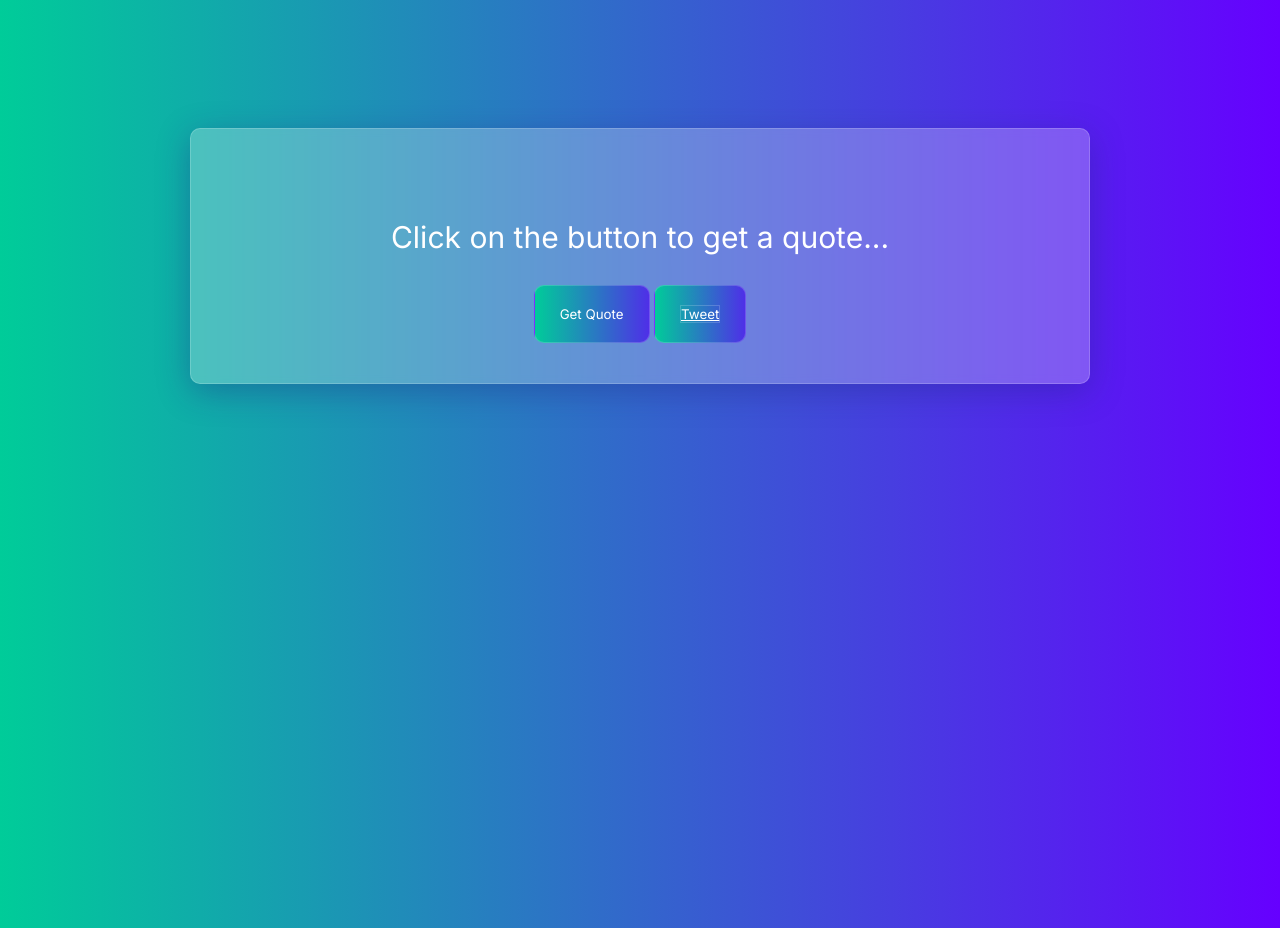
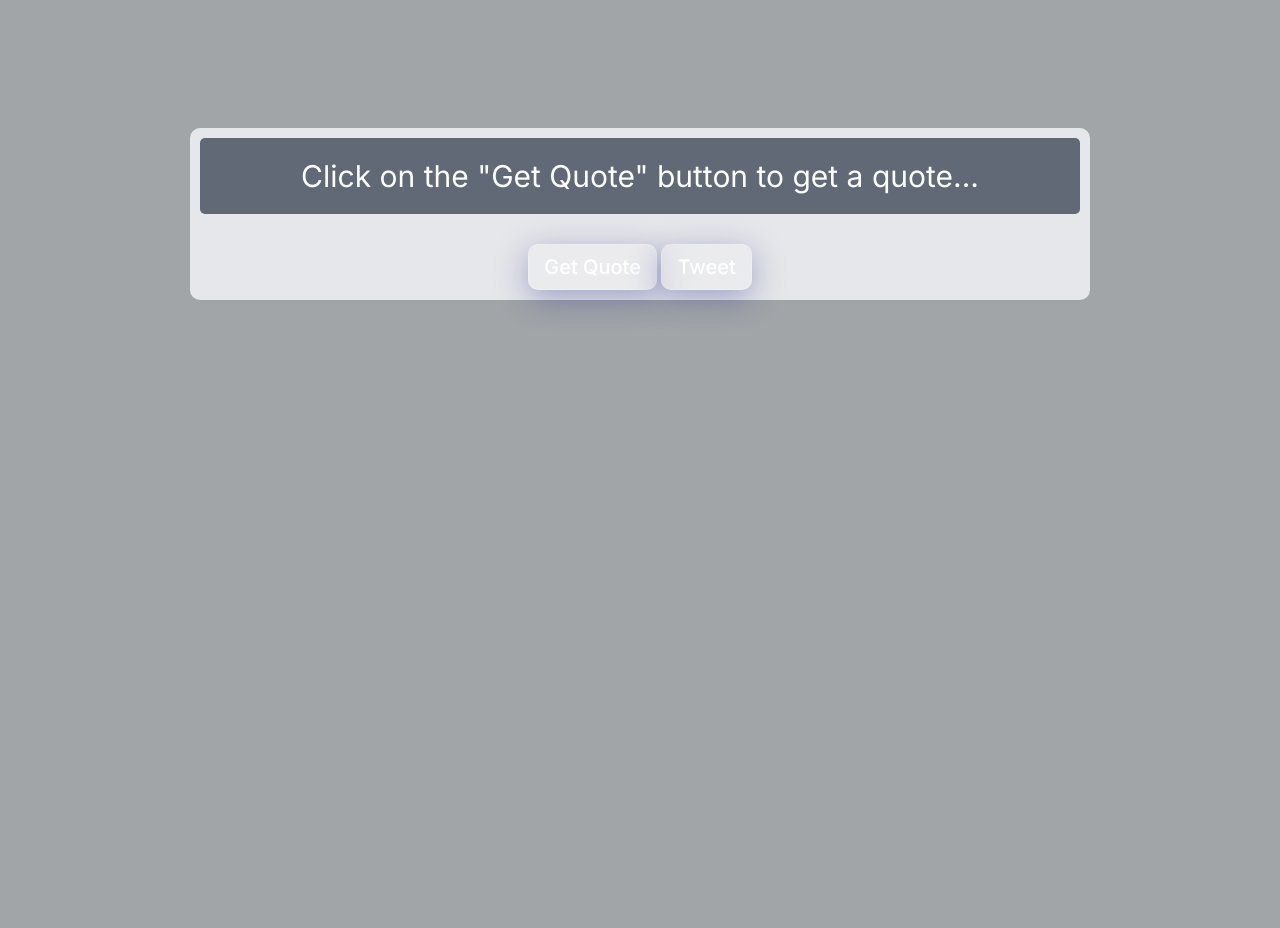
Before and after one commit to ssaba123/randomfacts, a plain HTML site: page index.html in a window 1280 px wide. Drawn offline with Linux system fonts and the light colour scheme.

Commit message:
Add glass effect to buttons

```diff
--- a/index.html
+++ b/index.html
@@ -12,7 +12,7 @@
 <body>
 
     <div class="container">
-        <p class="fact">Click on the button to get a quote...</p>
+        <p class="fact">Click on the "Get Quote" button to get a quote...</p>
         <p class="author"></p>
         <button class="btn">Get Quote</button>
         <button class="tweet"><a class="twitter" href="">Tweet</a></button>
--- a/style.css
+++ b/style.css
@@ -13,6 +13,8 @@ a{
     color:inherit;
     border:inherit;
     font-family: inherit;
+    text-decoration: none;
+    border:none;
     background-color: transparent;
 }
 
@@ -20,26 +22,27 @@ body{
     height:100vh;
     color:white;
     font-family: 'Inter', sans-serif;
-    background-image: linear-gradient(to right, #00CC99, #6600FF);
+    background-color: #A1A5A8;
 }
 
 .container{
-    background: rgba( 255, 255, 255, 0.25 );
-    box-shadow: 0 8px 32px 0 rgba( 31, 38, 135, 0.37 );
-    backdrop-filter: blur( 4px );
-    -webkit-backdrop-filter: blur( 4px );
-    border-radius: 10px;
-    border: 1px solid rgba( 255, 255, 255, 0.18 );
+
+    background-color: #E6E7EA;
     width:900px;
     margin:10% auto;
 
-    padding:40px;
+    padding:10px;
     text-align: center;
+    border-radius: 10px;
 }
 
 .fact{
- margin-top: 50px;
+ /* margin-top: 50px; */
  font-size: 30px;
+ color:#FCFFFE;
+ border-radius: 5px;
+ padding:20px;
+ background-color: #606975;
 }
 
 .author{
@@ -50,7 +53,14 @@ body{
 .btn, .tweet{
     border-radius: 10px;
 
-    background-size: 130%;
-    background-image: linear-gradient(to right,#00CC99, #6600FF);
-    padding:20px 25px;
+
+background: rgba( 255, 255, 255, 0.2 );
+box-shadow: 0 8px 32px 0 rgba( 31, 38, 135, 0.37 );
+backdrop-filter: blur( 17px );
+-webkit-backdrop-filter: blur( 17px );
+border-radius: 10px;
+border: 1px solid rgba( 255, 255, 255, 0.18 );
+    padding:10px 15px;
+    font-size: 20px;
+    font-weight: 500;
 }
```
